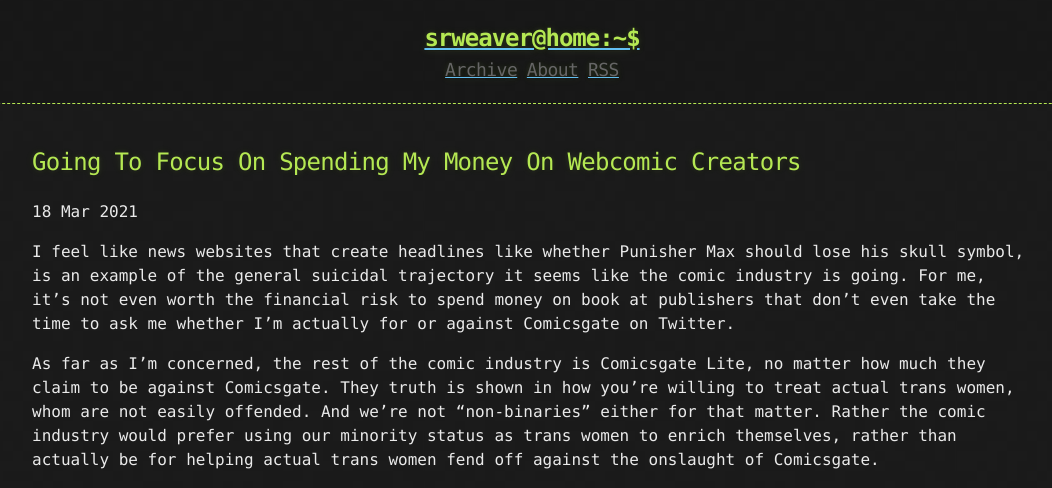
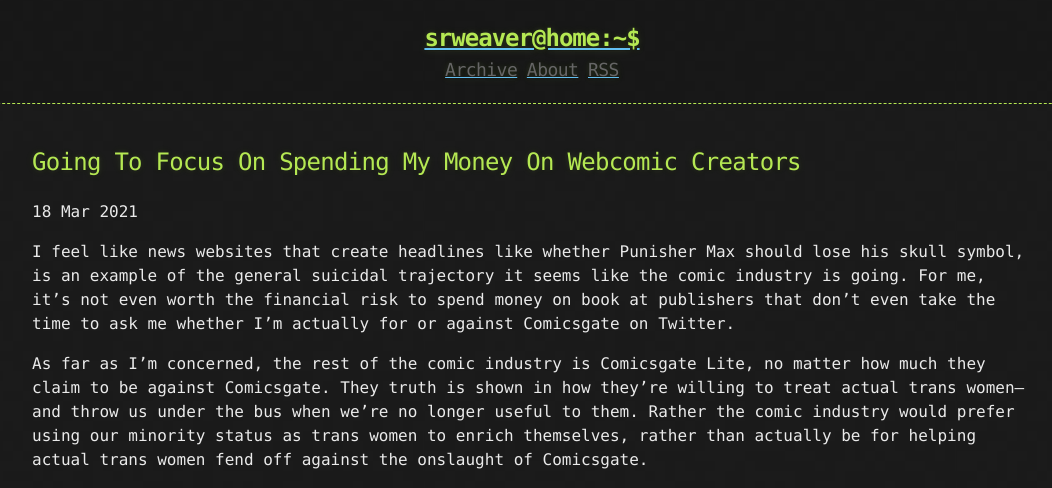
Before and after one commit to LWFlouisa/Blog, a Jekyll site: the page built from _posts/2021-03-18-goingtofocusonspendingmymoneyonwebcomiccreators.md, in a window 1280 px wide. Shown: the top 488 px of the page, without its empty margins (108-1160 px from the left). Built offline with Jekyll 4.4.1, drawn with Linux system fonts in a browser that asks for light colours; some of the changed text lies outside the part shown; grey boxes are pictures that could not be loaded.

Commit message:
Update 2021-03-18-goingtofocusonspendingmymoneyonwebcomiccreators.md

```diff
--- a/_posts/2021-03-18-goingtofocusonspendingmymoneyonwebcomiccreators.md
+++ b/_posts/2021-03-18-goingtofocusonspendingmymoneyonwebcomiccreators.md
@@ -4,6 +4,8 @@ published: true
 ---
 I feel like news websites that create headlines like whether Punisher Max should lose his skull symbol, is an example of the general suicidal trajectory it seems like the comic industry is going. For me, it's not even worth the financial risk to spend money on book at publishers that don't even take the time to ask me whether I'm actually for or against Comicsgate on Twitter.
 
-As far as I'm concerned, the rest of the comic industry is Comicsgate Lite, no matter how much they claim to be against Comicsgate. They truth is shown in how you're willing to treat actual trans women, whom are not easily offended. And we're not "non-binaries" either for that matter. Rather the comic industry would prefer using our minority status as trans women to enrich themselves, rather than actually be for helping actual trans women fend off against the onslaught of Comicsgate.
+As far as I'm concerned, the rest of the comic industry is Comicsgate Lite, no matter how much they claim to be against Comicsgate. They truth is shown in how they're willing to treat actual trans women--and throw us under the bus when we're no longer useful to them. Rather the comic industry would prefer using our minority status as trans women to enrich themselves, rather than actually be for helping actual trans women fend off against the onslaught of Comicsgate.
+
+They would rather fight on cultural issues, because in comics in the same old shit: top-down management, and people that don't really own the rights to their own creations. What we need are worker-cooperatives, and decentralized business management. Not one publisher that makes a decision on behalf of an entire group of authors, by blocking them on social media.
 
 <iframe width="560" height="315" sandbox="allow-same-origin allow-scripts allow-popups" src="https://video.ploud.jp/videos/embed/573081cf-c3c3-43ab-968c-f03b64f6354d" frameborder="0" allowfullscreen></iframe>
```
